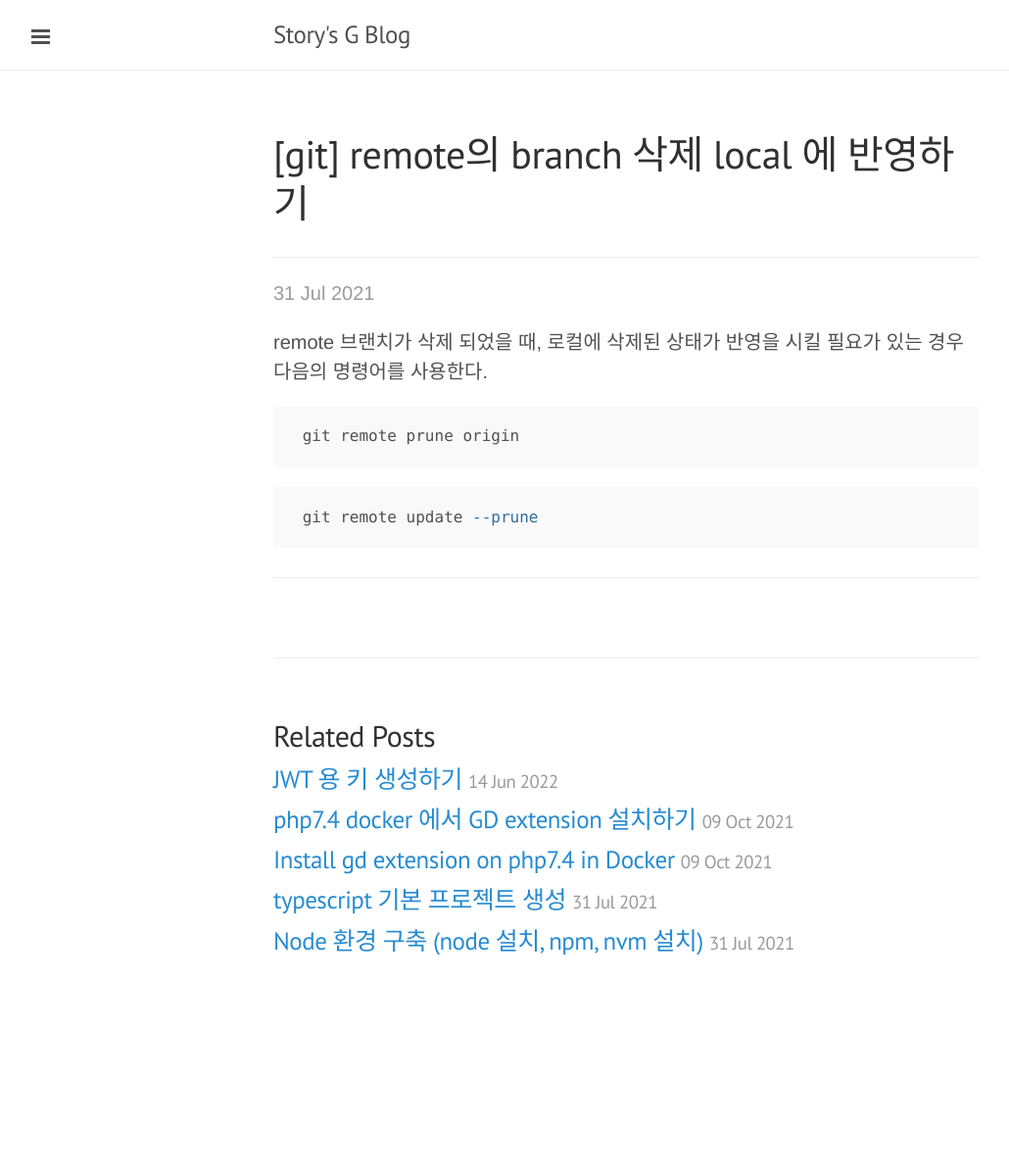
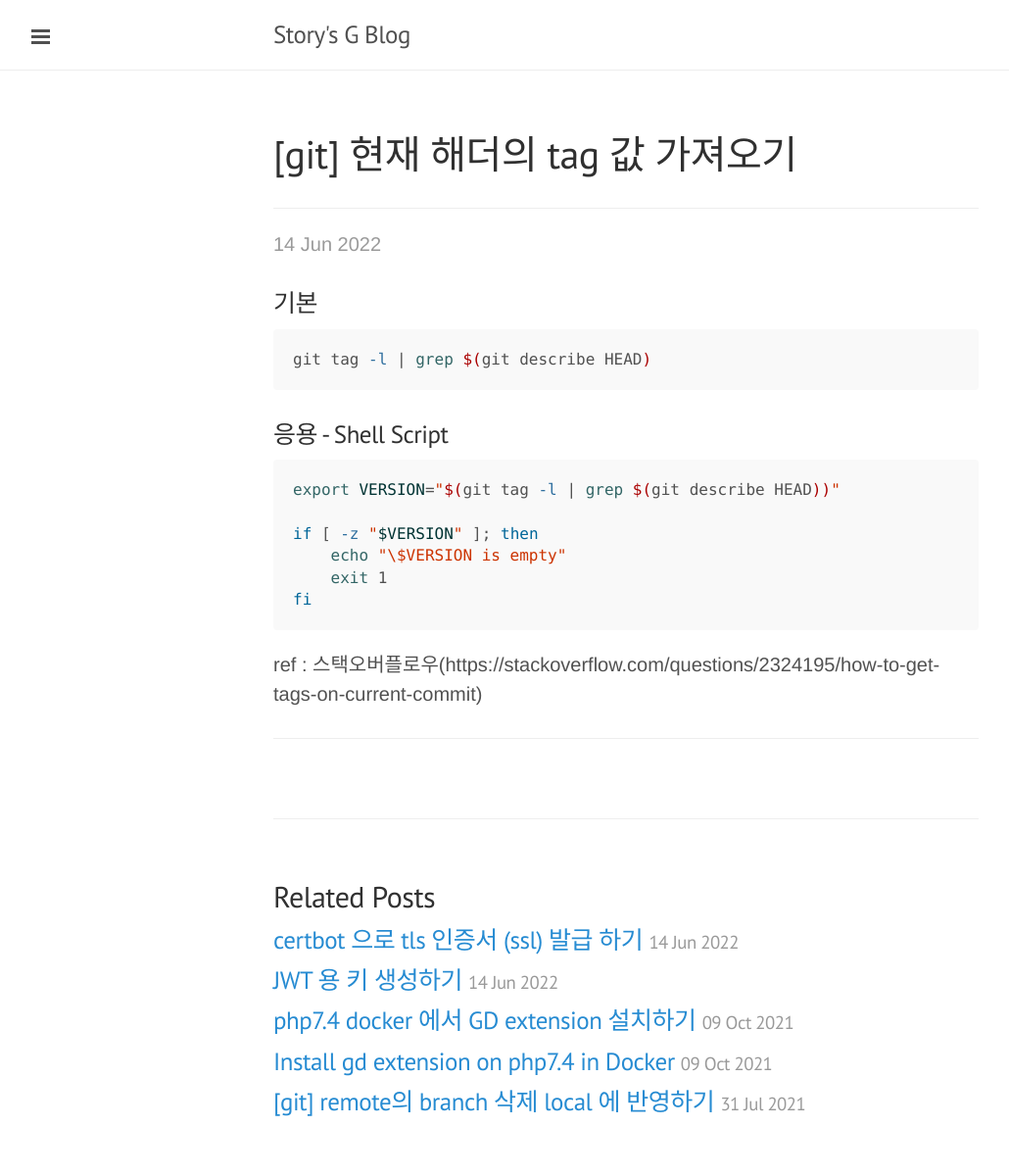
Before and after one commit to garam-park/garam-park.github.io, a Jekyll site: the page built from _posts/git/2022-06/2021-06-15-remote의-branch-삭제-local-에-반영하기.md, in a window 1280 px wide. Shown: the whole page at 98% size, without its empty margins (1-1031 px from the left). Built offline with Jekyll 4.4.1, drawn with Linux system fonts in a browser that asks for light colours; comment, search, counter and statistics services are not loaded; before the commit the page ends 1036 px from its top, so only the background shows below that.

Commit message:
6월달 포스팅 추가

````diff
--- /dev/null
+++ b/_posts/git/2022-06/2021-06-15-remote의-branch-삭제-local-에-반영하기.md
@@ -0,0 +1,27 @@
+---
+layout: post_with_ad
+title: "[git] 현재 해더의 tag 값 가져오기"
+date: 2022-06-15 06:57:23 +0900
+permalink: /git/remote의-branch-삭제-local-에-반영하기
+categories: git
+tags: git tag describe
+---
+
+### 기본
+
+```sh
+git tag -l | grep $(git describe HEAD)
+```
+
+### 응용 - Shell Script
+
+``` sh
+export VERSION="$(git tag -l | grep $(git describe HEAD))"
+
+if [ -z "$VERSION" ]; then
+    echo "\$VERSION is empty"
+    exit 1
+fi
+```
+
+ref : 스택오버플로우(https://stackoverflow.com/questions/2324195/how-to-get-tags-on-current-commit)
--- /dev/null
+++ b/_posts/운영/2022-06/2022-06-14-certbot-으로-tls-인증서-발급-하기.md
@@ -0,0 +1,23 @@
+---
+layout: post_with_ad
+title: certbot 으로 tls 인증서 (ssl) 발급 하기
+date: 2022-06-14 17:42:16 +0900
+permalink: /운영/certbot/gen-tls
+categories: 운영 devops
+tags: certbot tls ssh
+---
+
+## certbot 으로 tls 인증서 발급 하기
+
+``` sh
+docker run --rm -it --name certbot \
+    -v $(pwd)/example/etc:/etc/letsencrypt \
+    -v $(pwd)/example/var:/var/lib/letsencrypt \
+    certbot/certbot certonly \
+    -d "example" \
+    -d "*.example" \
+    --manual \
+    --preferred-challenges dns \
+    --server https://acme-v02.api.letsencrypt.org/directory \
+    -m admin@example
+```
````
Also changed, not shown: _posts/운영/2022-06/2022-06-14-jwt-용-키-생성하기.md (+1 -1 lines).
